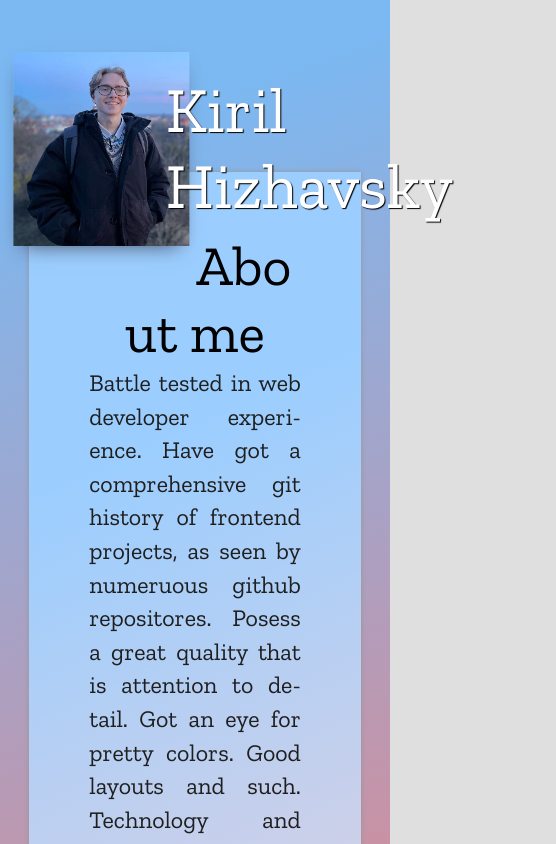
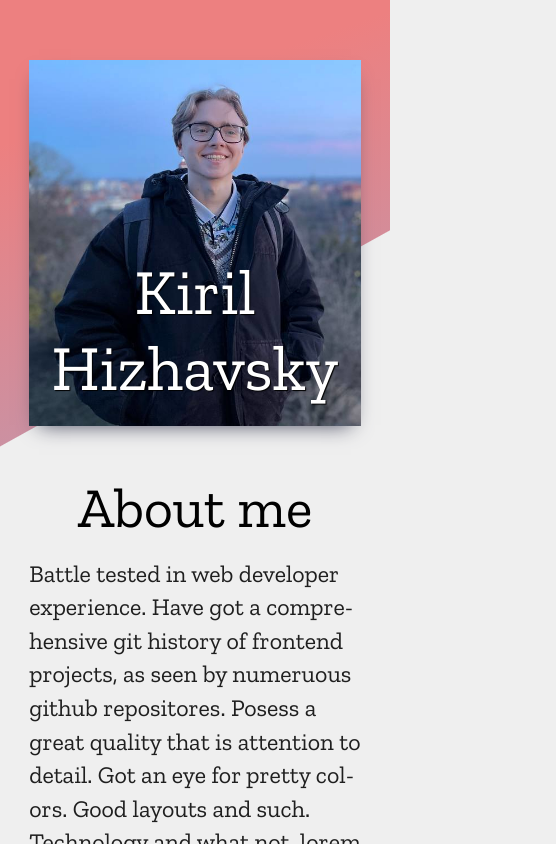
Before and after one commit to qirele/portfolio, a plain HTML site: page index.html in a window 390 px wide. Shown: the top 844 px of the page, 556 px wide, since content can reach past the window. Drawn offline with nearby package versions, Linux system fonts and the light colour scheme.

Commit message:
add mobile layout

```diff
--- a/styles.css
+++ b/styles.css
@@ -1,5 +1,5 @@
 :root {
-  --body-bg: rgb(223, 223, 223);
+  --body-bg: rgb(239, 239, 239);
 }
 
 * {
@@ -80,11 +80,9 @@ header::before {
 
   /* background: linear-gradient(166deg, transparent 70%, #fff calc(70% + 1px)),
     linear-gradient(90deg, #031085 10%, #ed8080 calc(80% + 1px)); */
-  background: linear-gradient(
-      170deg,
+  background: linear-gradient(170deg,
       transparent 59%,
-      var(--body-bg) calc(59% + 1px)
-    ),
+      var(--body-bg) calc(59% + 1px)),
     linear-gradient(161deg, #7cb8f1 10%, #ed8080 calc(80% + 1px));
   position: absolute;
   content: "";
@@ -222,10 +220,8 @@ footer {
   text-shadow: 1px 1px 1px rgba(1, 0, 0, 1);
   /* https://css-generators.com/wavy-shapes/ */
   background-image: linear-gradient(45deg, #654ea3, #eaafc8);
-  --mask: radial-gradient(35.05px at 50% 49.45px, #000 99%, #0000 101%)
-      calc(50% - 46px) 0/92px 100%,
-    radial-gradient(35.05px at 50% -26.45px, #0000 99%, #000 101%) 50% 23px/92px
-      100% repeat-x;
+  --mask: radial-gradient(35.05px at 50% 49.45px, #000 99%, #0000 101%) calc(50% - 46px) 0/92px 100%,
+    radial-gradient(35.05px at 50% -26.45px, #0000 99%, #000 101%) 50% 23px/92px 100% repeat-x;
   -webkit-mask: var(--mask);
   mask: var(--mask);
 }
@@ -281,6 +277,13 @@ footer {
     padding-bottom: 0;
   }
 
+  header::before {
+    background: linear-gradient(170deg,
+        transparent 59%,
+        var(--body-bg) calc(59% + 1px)),
+      linear-gradient(161deg, #ed8080 10%, #7cb8f1 calc(80% + 1px));
+  }
+
   .container {
     padding-inline: 0;
     width: 85vw;
@@ -308,6 +311,7 @@ footer {
     width: 100vw;
     transform: translateX(39vw);
     text-align: left;
+    font-size: 6rem;
   }
 
   .about {
@@ -328,3 +332,84 @@ footer {
     grid-template-columns: 4fr 3fr;
   }
 }
+
+@media screen and (max-width: 760px) {
+  header::before {
+    background: linear-gradient(151deg,
+        transparent 100vw,
+        var(--body-bg) calc(100vw + 1px)),
+      linear-gradient(161deg, #ed8080 10%, #7cb8f1 calc(80% + 1px));
+  }
+
+  .figure-wrapper {
+    width: 100%;
+    float: none;
+    padding: 0;
+    transform: none;
+    shape-outside: none;
+  }
+
+  .figure-wrapper figcaption {
+    width: 100%;
+    transform: none;
+    text-align: center;
+    top: initial;
+    bottom: 0;
+  }
+
+  .about {
+    margin: 0;
+    background: transparent;
+    box-shadow: none;
+    padding: 0;
+    display: flex;
+    gap: 1rem;
+    text-align: left;
+  }
+
+  .about h1 {
+    text-align: center;
+    font-size: 3.5rem;
+    padding: 3rem 0 0 0;
+  }
+
+  .about .icons {
+    display: flex;
+    justify-content: center;
+  }
+
+  .about .icons img {
+    width: 48px;
+  }
+
+  footer {
+    padding: 0;
+  }
+
+  .footer-inner.container {
+    display: block;
+    width: 100%;
+  }
+
+  .footer-inner .contact {
+    width: 85vw;
+    margin: 0 auto;
+    padding: 3rem 0 2rem 0;
+  }
+
+  .footer-inner figure {
+    width: 100%;
+  }
+
+  .footer-inner img {
+    width: 100%;
+  }
+
+  .footer-inner .icons {
+    justify-content: center;
+  }
+
+  .contact h2 {
+    text-align: center;
+  }
+}
```
